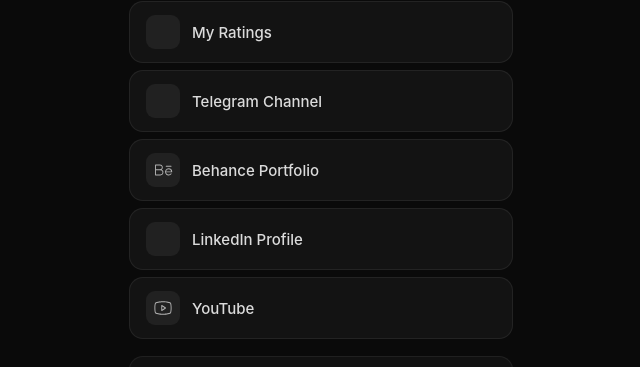
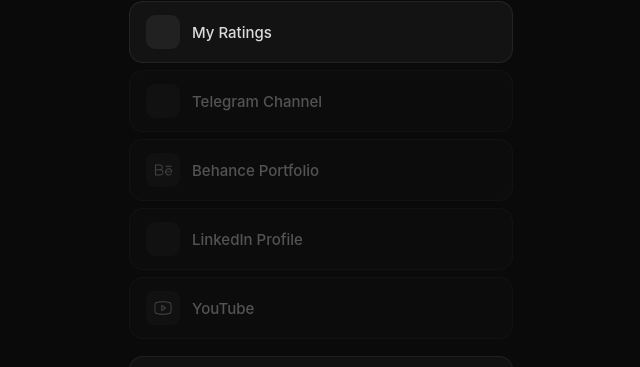
Before and after one commit to Oljawave/profile, a Vue app: page /#/ in a window 1280 px wide. Shown: the part 393-760 px from the top of the page, without its empty margins (319-959 px from the left). Built offline with nearby package versions, Linux system fonts and the light colour scheme; some icons are missing.

Commit message:
69th commit

```diff
--- a/src/pages/Home.vue
+++ b/src/pages/Home.vue
@@ -52,6 +52,7 @@
         v-for="(link, index) in filteredLinks"
         :key="link.name"
         class="link-item"
+        :class="{ 'link-item--disabled': link.disabled }"
       >
         <router-link
           v-if="link.internal"
@@ -68,7 +69,13 @@
           <Icon icon="lets-icons:expand-right-light" width="20" height="20" class="arrow" />
         </router-link>
 
-        <a v-else :href="link.url" target="_blank" class="link-anchor" @click="sendTelegramMessage(`User clicked on ${link.name} 🚀`)">
+        <a
+          v-else
+          :href="link.disabled ? undefined : link.url"
+          :target="link.disabled ? undefined : '_blank'"
+          class="link-anchor"
+          @click="!link.disabled && sendTelegramMessage(`User clicked on ${link.name} 🚀`)"
+        >
           <div class="link-content">
             <div class="link-icon-wrap">
               <Icon :icon="link.icon" width="20" height="20" />
@@ -179,18 +186,18 @@
       links: [
         { name: 'Gallery', url: '/gallery', icon: 'lets-icons:img-box-duotone-line', internal: true },
         { name: 'My Ratings', url: '/ratings', icon: 'lets-icons:fire-light', internal: true },
-        { name: 'Telegram Channel', url: 'https://t.me/oljawavetime', icon: 'uit:telegram-alt' },
-        { name: 'Behance Portfolio', url: 'https://www.behance.net/olzhasgabdullin', icon: 'ph:behance-logo-light' },
-        { name: 'LinkedIn Profile', url: 'https://www.linkedin.com/in/olzhas-gabdullin-87aa7123b/', icon: 'circum:linkedin' },
-        { name: 'YouTube', url: 'https://www.youtube.com/@oljawave', icon: 'ph:youtube-logo-light' }
+        { name: 'Telegram Channel', url: 'https://t.me/oljawavetime', icon: 'uit:telegram-alt', disabled: true },
+        { name: 'Behance Portfolio', url: 'https://www.behance.net/olzhasgabdullin', icon: 'ph:behance-logo-light', disabled: true },
+        { name: 'LinkedIn Profile', url: 'https://www.linkedin.com/in/olzhas-gabdullin-87aa7123b/', icon: 'circum:linkedin', disabled: true },
+        { name: 'YouTube', url: 'https://www.youtube.com/@oljawave', icon: 'ph:youtube-logo-light', disabled: true }
       ],
       linksKz: [
         { name: 'Галерея', url: '/gallery', icon: 'lets-icons:img-box-duotone-line', internal: true },
         { name: 'Менің рейтингтерім', url: '/ratings', icon: 'lets-icons:fire-light', internal: true },
-        { name: 'Telegram арнасы', url: 'https://t.me/oljawavetime', icon: 'uit:telegram-alt' },
-        { name: 'Behance портфолиосы', url: 'https://www.behance.net/olzhasgabdullin', icon: 'ph:behance-logo-light' },
-        { name: 'LinkedIn профилі', url: 'https://www.linkedin.com/in/olzhas-gabdullin-87aa7123b/', icon: 'circum:linkedin' },
-        { name: 'YouTube', url: 'https://www.youtube.com/@oljawave', icon: 'ph:youtube-logo-light' }
+        { name: 'Telegram арнасы', url: 'https://t.me/oljawavetime', icon: 'uit:telegram-alt', disabled: true },
+        { name: 'Behance портфолиосы', url: 'https://www.behance.net/olzhasgabdullin', icon: 'ph:behance-logo-light', disabled: true },
+        { name: 'LinkedIn профилі', url: 'https://www.linkedin.com/in/olzhas-gabdullin-87aa7123b/', icon: 'circum:linkedin', disabled: true },
+        { name: 'YouTube', url: 'https://www.youtube.com/@oljawave', icon: 'ph:youtube-logo-light', disabled: true }
       ],
       telegramLink: { name: 'Telegram', url: 'https://t.me/ocnjandres', icon: 'uit:telegram-alt' },
       telegramLinkKz: { name: 'Telegram', url: 'https://t.me/ocnjandres', icon: 'uit:telegram-alt' },
@@ -772,6 +779,11 @@
   transform: translateY(-1px);
 }
 
+.link-item--disabled {
+  opacity: 0.35;
+  pointer-events: none;
+}
+
 .telegram-item {
   margin-top: 10px;
   background: rgba(255, 255, 255, 0.03);
```
